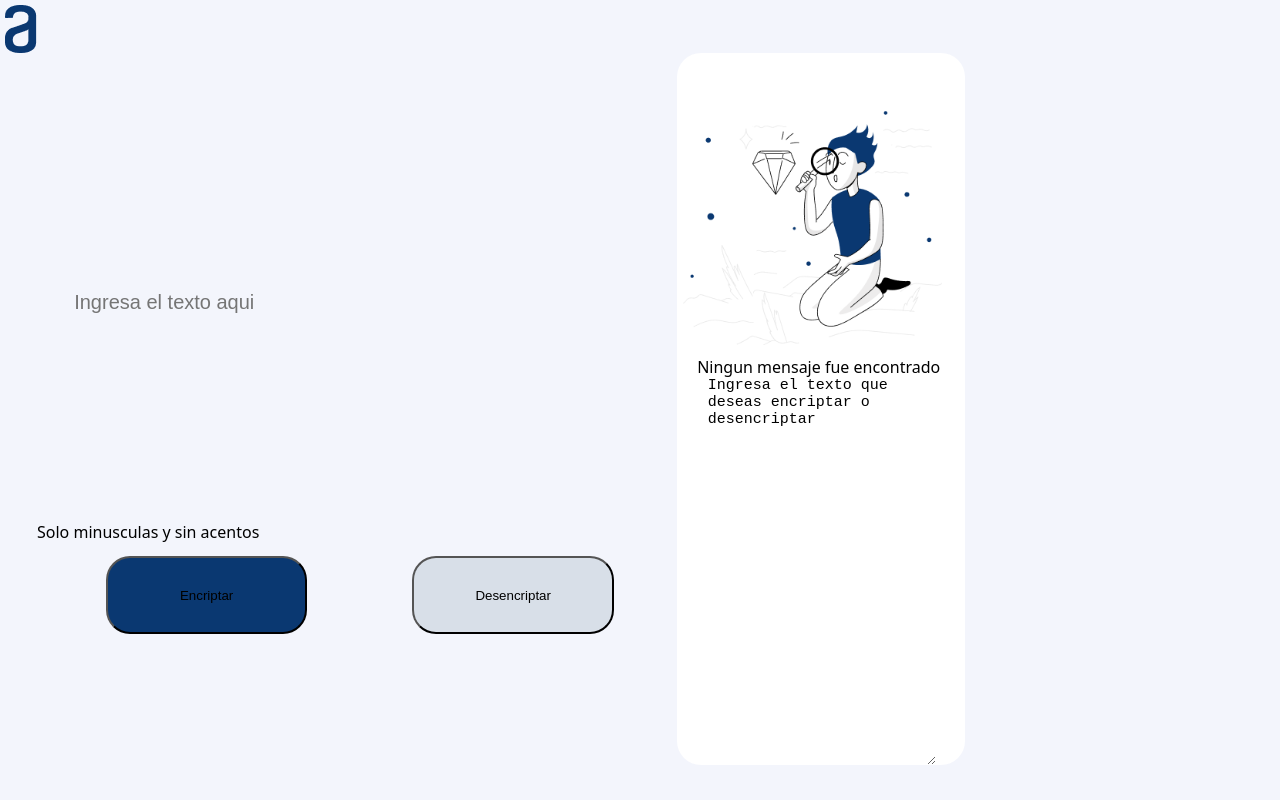
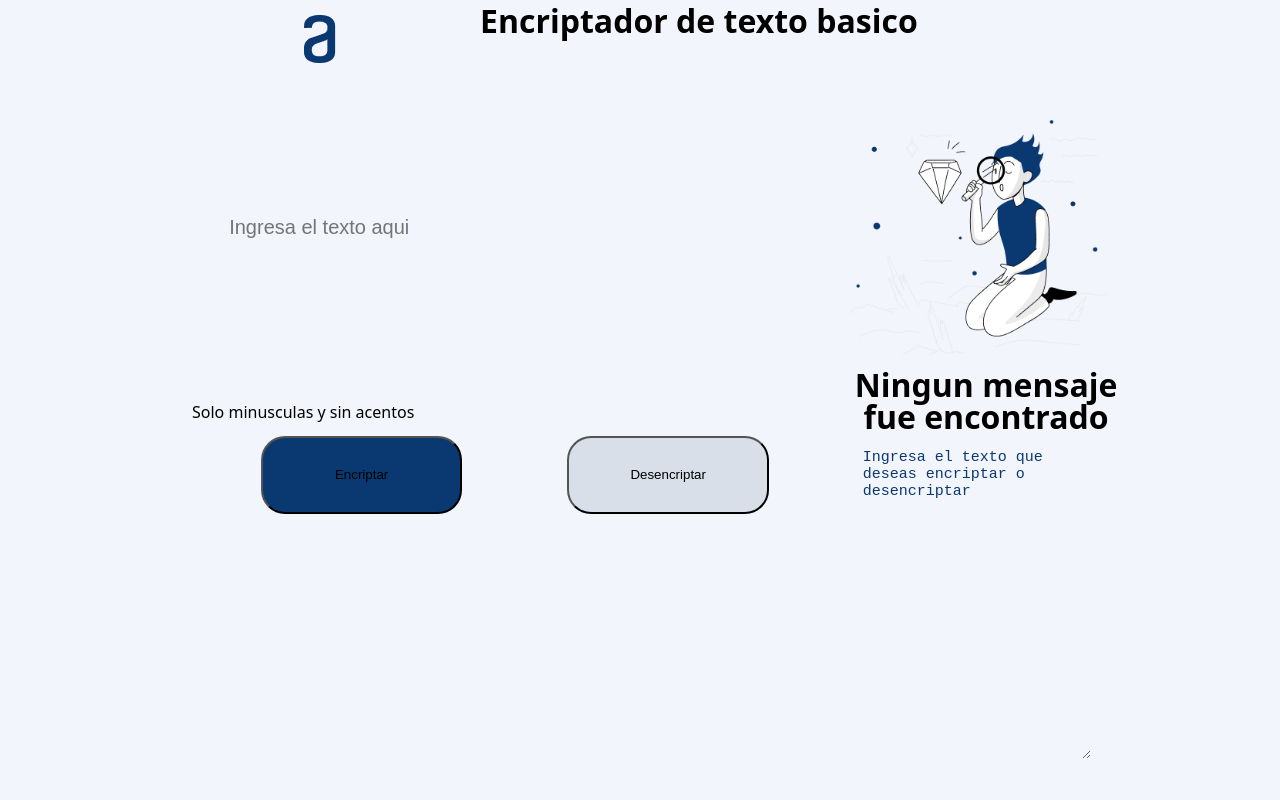
Before and after one commit to MrChilaquiles/Encriptador, a plain HTML site: page index.html in a window 1280 px wide. Drawn offline with Linux system fonts and the light colour scheme.

Commit message:
Corrección de style

```diff
--- a/index.html
+++ b/index.html
@@ -12,7 +12,8 @@
     <body>
         <header>
             <div class="logo">
-                <h1><img src="recursos/logo.png" alt="Logo"></h1>
+                <img class="logoImg" src="recursos/logo.png" alt="Logo">
+                <h1 class="titulo">Encriptador de texto basico</h1>
             </div>
         </header>
         <main>
--- a/styles/index.css
+++ b/styles/index.css
@@ -1,27 +1,42 @@
 body{
     font-family: 'Noto Sans', sans-serif;
-    margin: 0px;
+    margin: auto;
     width: 960px;
     height: 650px;
     padding: 5px;
     background: #f3f5fc;
 }
+h1{
+    font-size: 2em;
+    font-weight: bold;
+    display: block;
+}
 .logo{
     width: 100%;
     float: left;
 }
+.logoImg{
+    margin-top: 1%;
+    float: inherit;
+    margin-left: 15%;
+}
+.titulo{
+    float: left;
+    margin-left: 15%;
+}
 .panelIzq{
     float: left;
     width: 70%;
-    height: 70%;
+    height: 50%;
     border-radius: 24px;
 }
 .panelDer{
     float: right;
     width: 30%;
-    height: auto;
+    height: 80%;
+    text-align: center;
     border-radius: 24px;
-    background: white;
+    background: #F3F5FC;
 }
 P{
     margin: 1em 0 1em 2em;
@@ -37,11 +52,12 @@ P{
     margin-left: 10%;
     margin-top: 10%;
     width: 80%;
-    height: 80%;
+    height: 60%;
     font-size: 20px;
     border: none;
     outline: none;
     background: #f3f5fc;
+    color: #0A3871;
 }
 #imgDer{
     margin-left: 2%;
@@ -56,9 +72,11 @@ P{
 #textResultado{
     float: left;
     margin-left: 10%;
-    color: black;
+    margin-top: 5%;
+    color: #0A3871;
     width: 80%;
     height: 60%;
+    background: #F3F5FC;
     border: none;
     outline: none;
     font-size: 15px;
```
